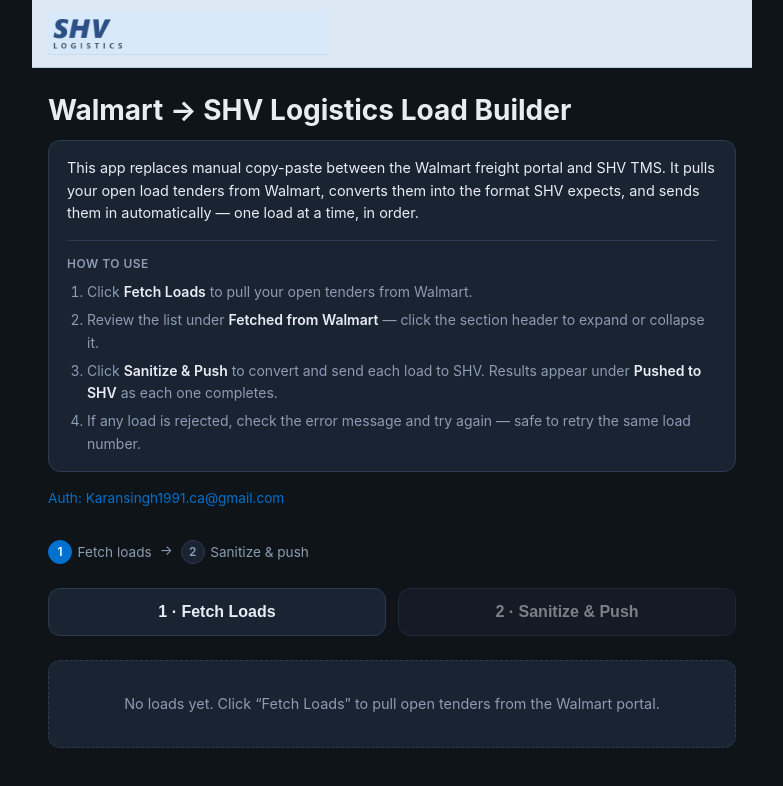
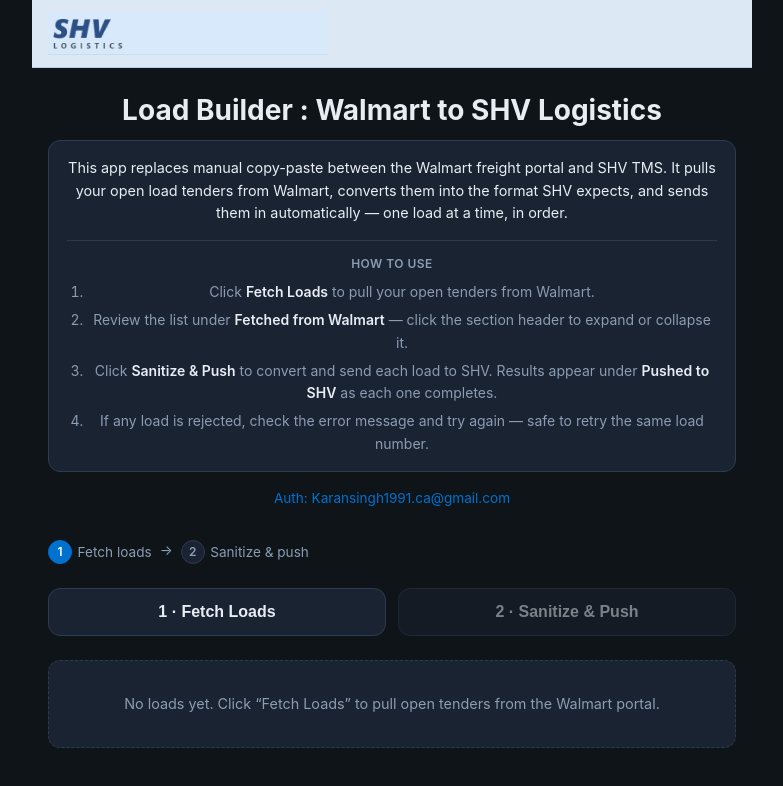
Before and after one commit to karansingh1991ca-oss/load-builder, a Next.js app: page / in a window 1280 px wide. Shown: the top 786 px of the page, without its empty margins (248-1031 px from the left). Built offline with nearby package versions, Linux system fonts and the light colour scheme.

Commit message:
Center and rename page title to Load Builder : Walmart to SHV Logistics.

```diff
--- a/app/globals.css
+++ b/app/globals.css
@@ -58,6 +58,7 @@
 
 header {
   margin-bottom: 2rem;
+  text-align: center;
 }
 
 header h1 {
@@ -65,6 +66,7 @@
   font-weight: 700;
   line-height: 1.3;
   margin-bottom: 0.5rem;
+  text-align: center;
 }
 
 header p {
--- a/app/layout.tsx
+++ b/app/layout.tsx
@@ -9,7 +9,7 @@
 import "./globals.css";
 
 export const metadata: Metadata = {
-  title: "Load Builder — Walmart → SHV Logistics",
+  title: "Load Builder : Walmart to SHV Logistics",
   description: "Fetch Walmart freight tenders, sanitize, and push to SHV TMS",
 };
 
--- a/app/page.tsx
+++ b/app/page.tsx
@@ -183,7 +183,7 @@
       </div>
 
       <header>
-        <h1>Walmart → SHV Logistics Load Builder</h1>
+        <h1>Load Builder : Walmart to SHV Logistics</h1>
         <div className="intro">
           <p className="intro-summary">
             This app replaces manual copy-paste between the Walmart freight portal
```
